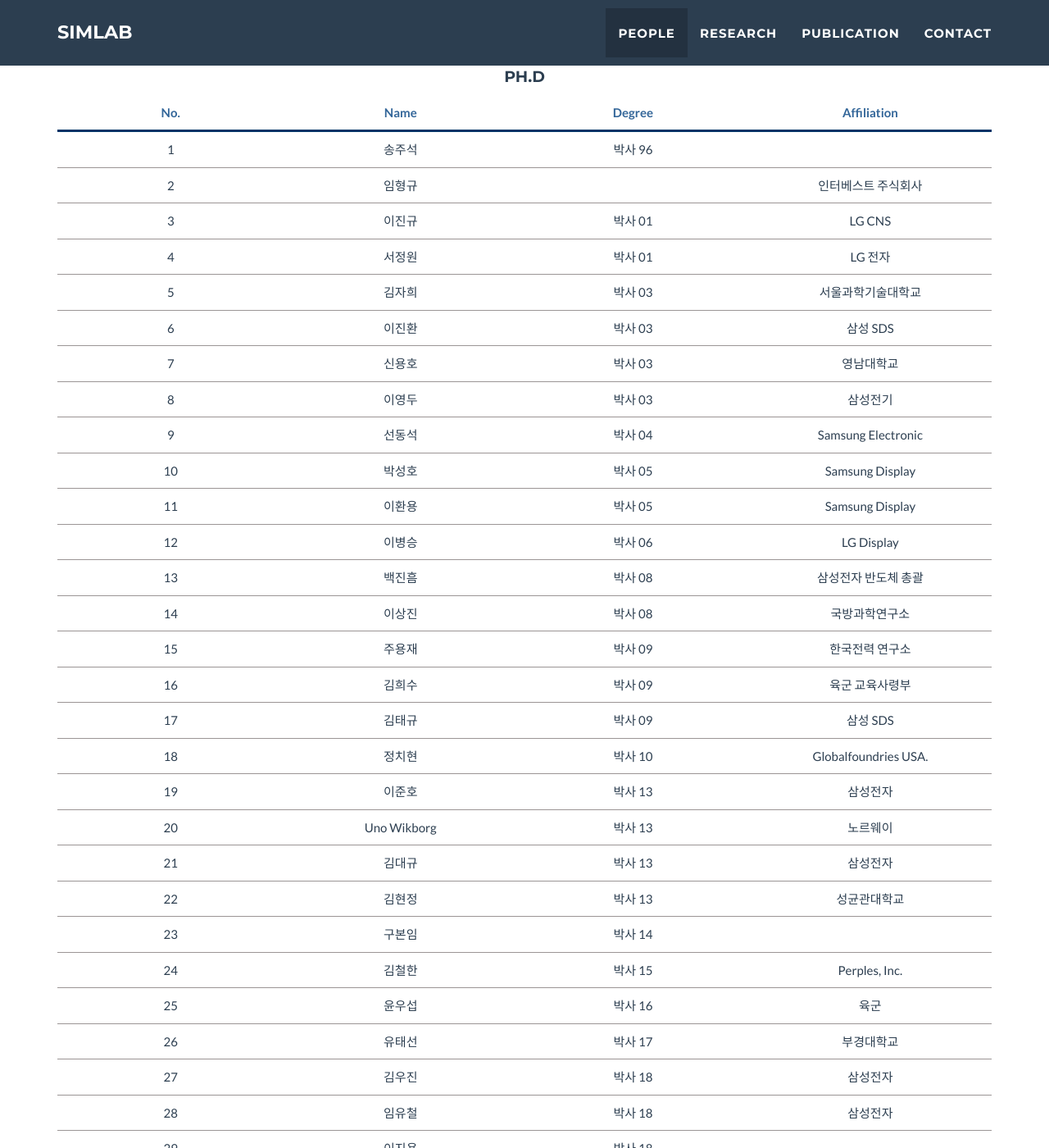
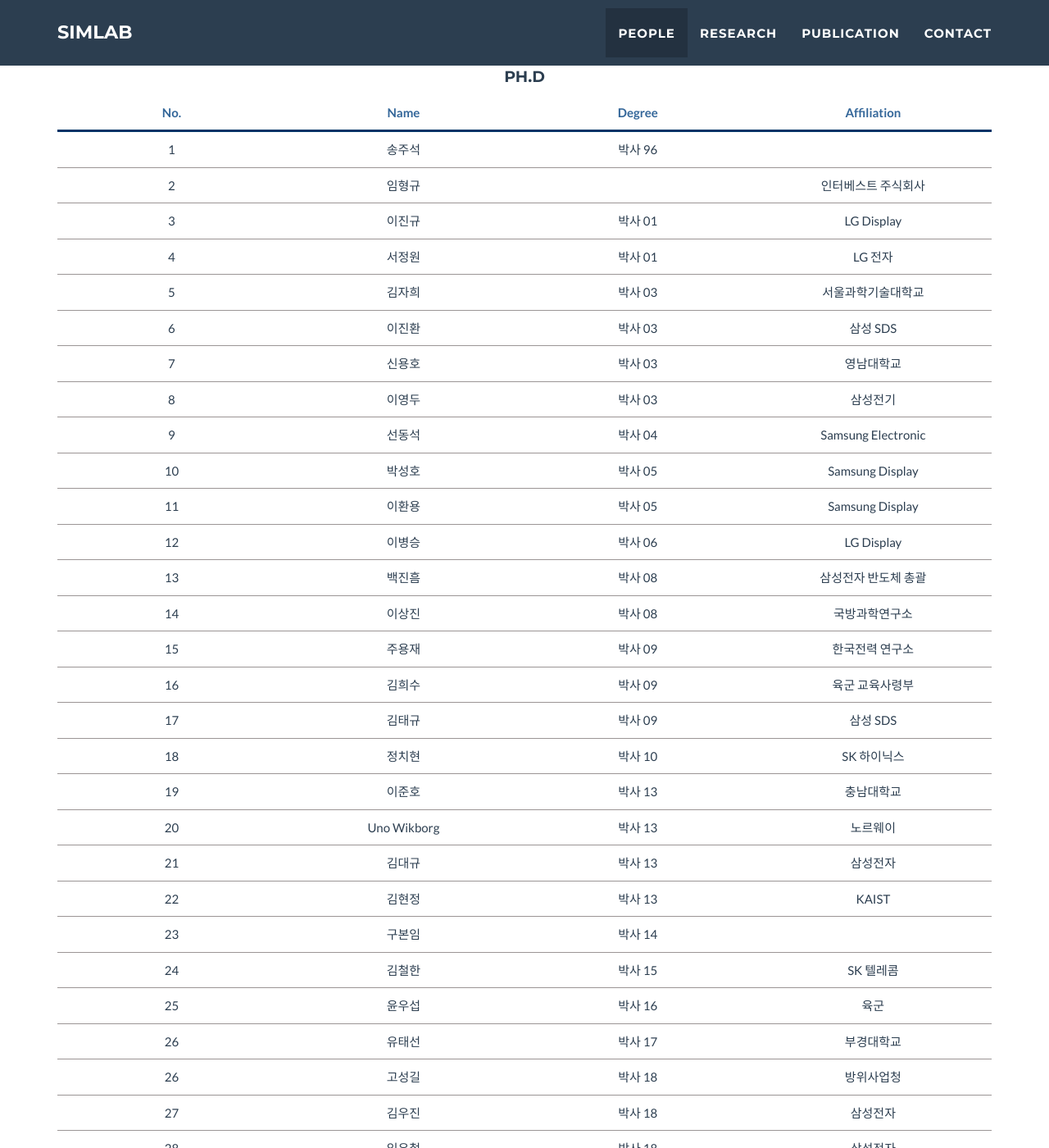
Before and after one commit to jooseyo/jooseyo.github.io, a Jekyll site: the page built from _posts/2021-01-01-project-9.markdown, in a window 1280 px wide and 1400 px high, scrolled down 2006 px. Shown: the whole window at 82% size. Built offline with Jekyll 4.4.1, drawn with Linux system fonts in a browser that asks for light colours; some of the changed text lies outside the part shown.

Commit message:
Update portfolio_grid.html
졸업생 업데이트

```diff
--- a/_includes/portfolio_grid.html
+++ b/_includes/portfolio_grid.html
@@ -97,7 +97,7 @@
                     <tbody>
                         <tr><td>1</td><td>송주석</td><td>박사 96</td><td></td></tr>
                         <tr><td>2</td><td>임형규</td><td></td><td>인터베스트 주식회사</td></tr>
-                        <tr><td>3</td><td>이진규</td><td>박사 01</td><td>LG CNS</td></tr>
+                        <tr><td>3</td><td>이진규</td><td>박사 01</td><td>LG Display</td></tr>
                         <tr><td>4</td><td>서정원</td><td>박사 01</td><td>LG 전자</td></tr>
                         <tr><td>5</td><td>김자희</td><td>박사 03</td><td>서울과학기술대학교</td></tr>
                         <tr><td>6</td><td>이진환</td><td>박사 03</td><td>삼성 SDS</td></tr>
@@ -112,15 +112,16 @@
                         <tr><td>15</td><td>주용재</td><td>박사 09</td><td>한국전력 연구소</td></tr>
                         <tr><td>16</td><td>김희수</td><td>박사 09</td><td>육군 교육사령부</td></tr>
                         <tr><td>17</td><td>김태규</td><td>박사 09</td><td>삼성 SDS</td></tr>
-                        <tr><td>18</td><td>정치현</td><td>박사 10</td><td>Globalfoundries USA.</td></tr>
-                        <tr><td>19</td><td>이준호</td><td>박사 13</td><td>삼성전자</td></tr>
+                        <tr><td>18</td><td>정치현</td><td>박사 10</td><td>SK 하이닉스</td></tr>
+                        <tr><td>19</td><td>이준호</td><td>박사 13</td><td>충남대학교</td></tr>
                         <tr><td>20</td><td>Uno Wikborg</td><td>박사 13</td><td>노르웨이</td></tr>
                         <tr><td>21</td><td>김대규</td><td>박사 13</td><td>삼성전자</td></tr>
-                        <tr><td>22</td><td>김현정</td><td>박사 13</td><td>성균관대학교</td></tr>
+                        <tr><td>22</td><td>김현정</td><td>박사 13</td><td>KAIST</td></tr>
                         <tr><td>23</td><td>구본임</td><td>박사 14</td><td></td></tr>
-                        <tr><td>24</td><td>김철한</td><td>박사 15</td><td>Perples, Inc.</td></tr>
+                        <tr><td>24</td><td>김철한</td><td>박사 15</td><td>SK 텔레콤</td></tr>
                         <tr><td>25</td><td>윤우섭</td><td>박사 16</td><td>육군</td></tr>
                         <tr><td>26</td><td>유태선</td><td>박사 17</td><td>부경대학교</td></tr>
+                        <tr><td>26</td><td>고성길</td><td>박사 18</td><td>방위사업청</td></tr>
                         <tr><td>27</td><td>김우진</td><td>박사 18</td><td>삼성전자</td></tr>
                         <tr><td>28</td><td>임유철</td><td>박사 18</td><td>삼성전자</td></tr>
                         <tr><td>29</td><td>이지용</td><td>박사 18</td><td></td></tr>
```
Also changed, not shown: other parts of _includes/portfolio_grid.html (+5 -5 lines).
